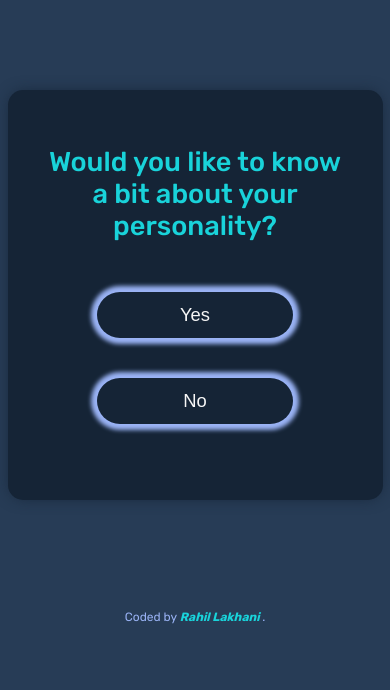
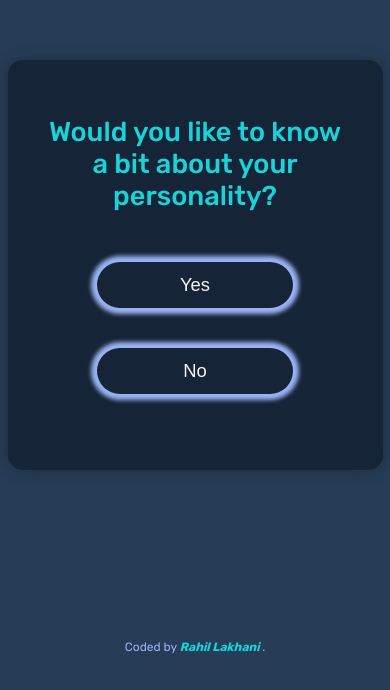
Before and after one commit to rahil-lakhani/KnowYourPersonality, a plain HTML site: page index.html in a window 390 px wide. Shown: the part 120-810 px from the top of the page. Drawn offline with Linux system fonts and the light colour scheme.

Commit message:
Update styles.css

```diff
--- a/css/styles.css
+++ b/css/styles.css
@@ -332,6 +332,7 @@ footer em {
         height: 410px;
         max-width: 375px;
         min-width: 375px;
+        margin-bottom: 60px;
     }
 
 
```
